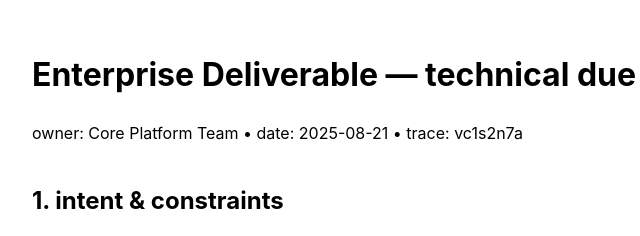
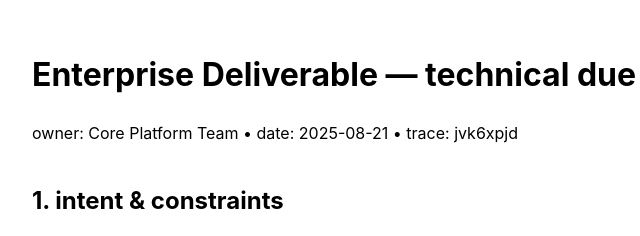
Before and after one commit to nickinper/vibe-coding-app-baseline-rigorous-ship, a website: page outputs/generated-deliverable.html in a window 1280 px wide. Shown: the top 236 px of the page, 8-648 px from the left. Drawn offline with Linux system fonts and the light colour scheme.

Commit message:
chore: export deliverable

```diff
--- a/outputs/generated-deliverable.html
+++ b/outputs/generated-deliverable.html
@@ -1,5 +1,5 @@
 <!doctype html><html><head><meta charset="utf-8"><style>body{font:16px/1.5 -apple-system,BlinkMacSystemFont,Segoe UI,Roboto,Helvetica,Arial,Apple Color Emoji,Segoe UI Emoji;margin:40px}h1,h2,h3{margin-top:1.6em}code,pre{background:#f6f8fa;padding:2px 4px}pre{padding:12px;overflow:auto}table{border-collapse:collapse}th,td{border:1px solid #ddd;padding:6px 10px}.page-break{page-break-before:always}</style></head><body><h1>Enterprise Deliverable — technical due diligence</h1>
-<p>owner: Core Platform Team • date: 2025-08-21 • trace: vc1s2n7a</p>
+<p>owner: Core Platform Team • date: 2025-08-21 • trace: jvk6xpjd</p>
 <h2>1. intent &amp; constraints</h2>
 <ul>
 <li>intent: Hardened, privacy-first system for enterprise workloads</li>
```
